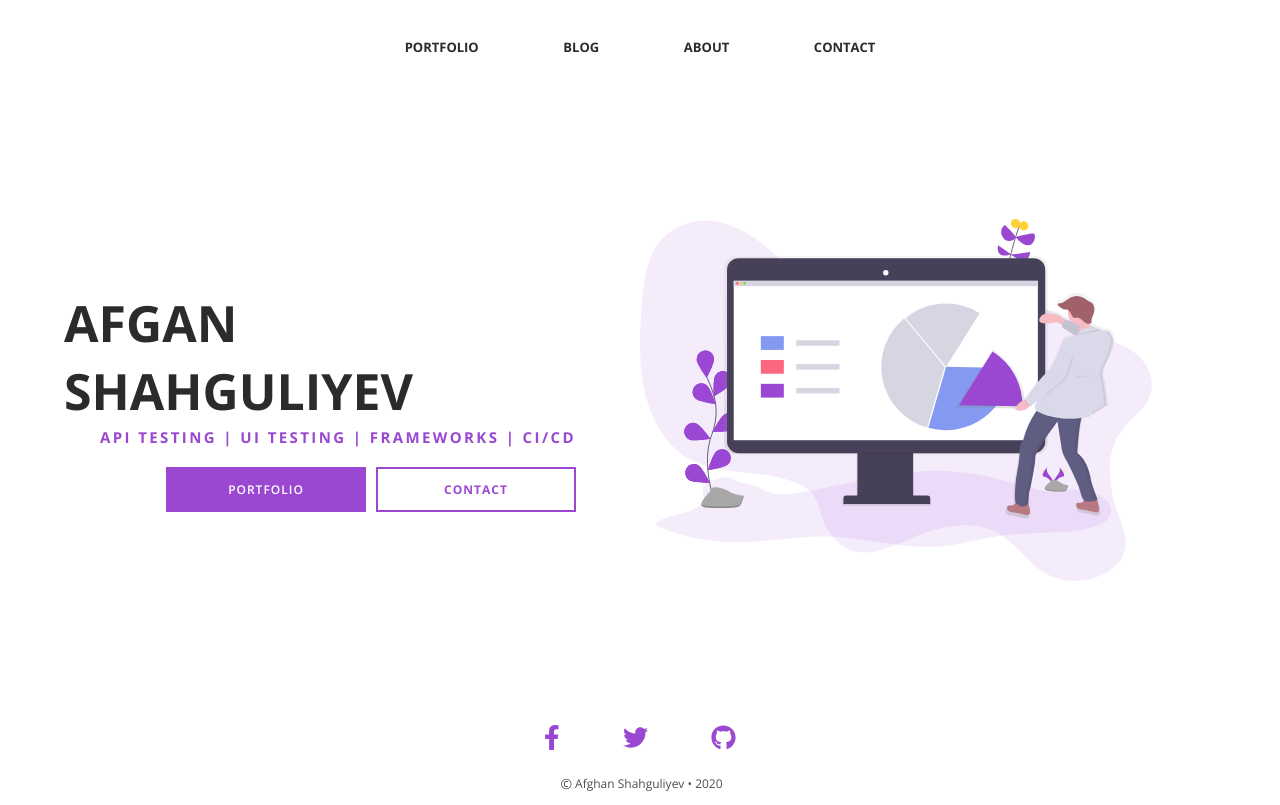
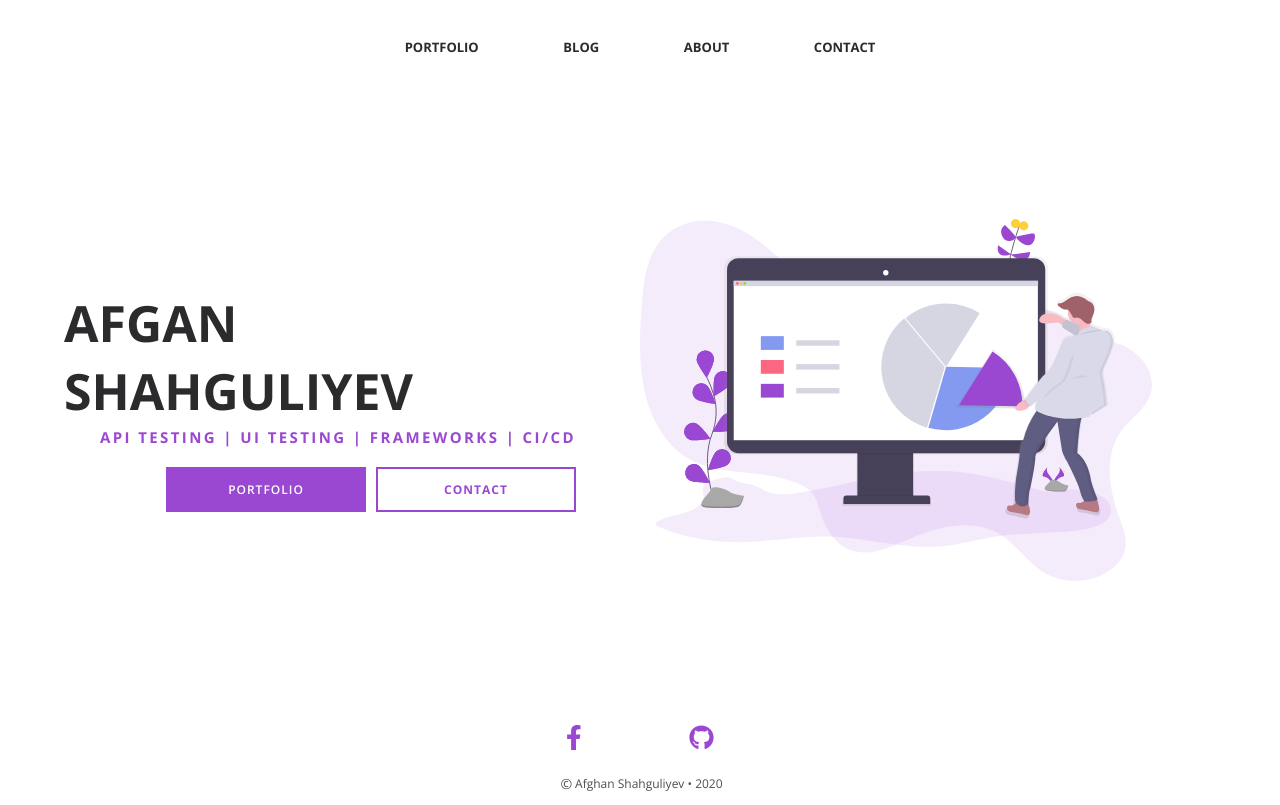
Before and after one commit to Afgan-0601/ASH-Portfolio, a React (Create React App) app: page / in a window 1280 px wide. Built offline with nearby package versions, Linux system fonts and the light colour scheme.

Commit message:
twitter gone

```diff
--- a/src/components/SocialMedia.js
+++ b/src/components/SocialMedia.js
@@ -14,9 +14,9 @@ const SocialMedia = () => {
         <a href="#">
           <FontAwesomeIcon className="icon" icon={faFacebookF} />
         </a>
-        <a href="#">
+        {/* <a href="#">
           <FontAwesomeIcon className="icon" icon={faTwitter} />
-        </a>
+        </a> */}
         <a href="#">
           <FontAwesomeIcon className="icon" icon={faGithub} />
         </a>
```
